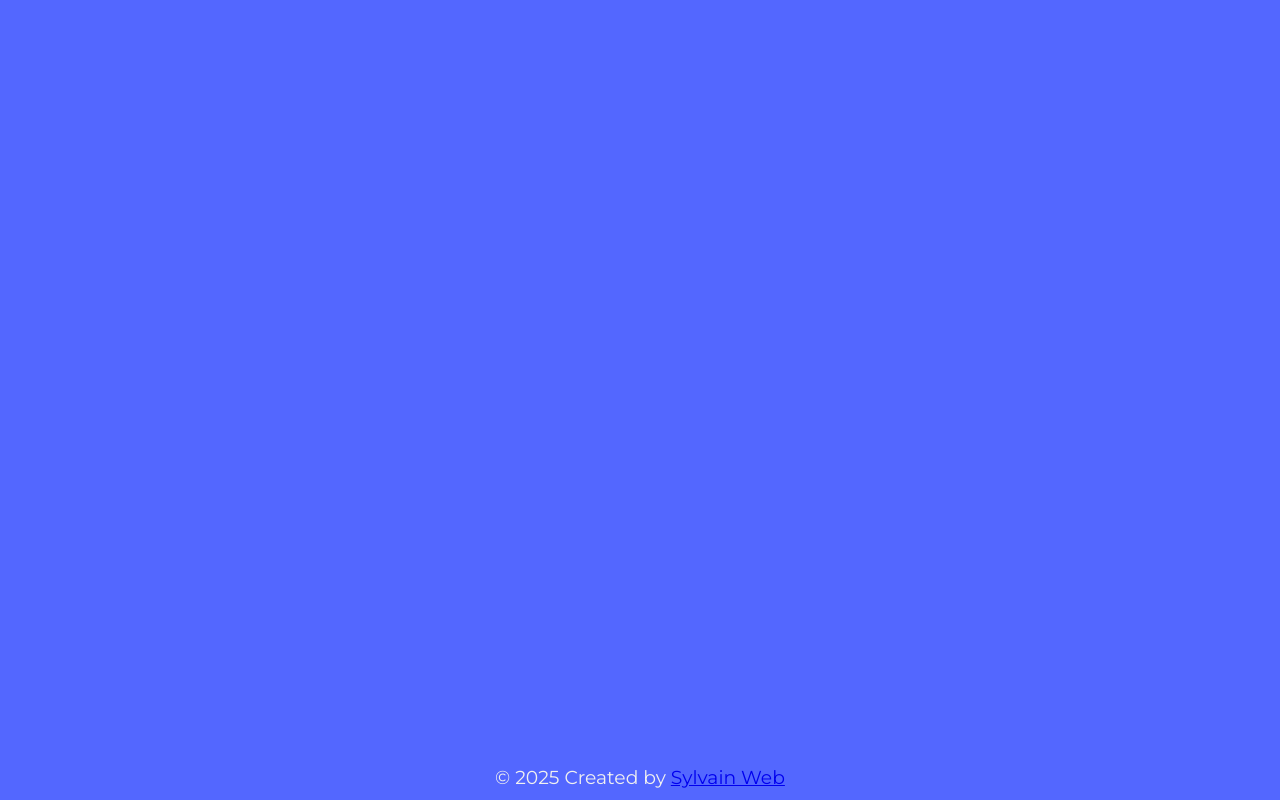
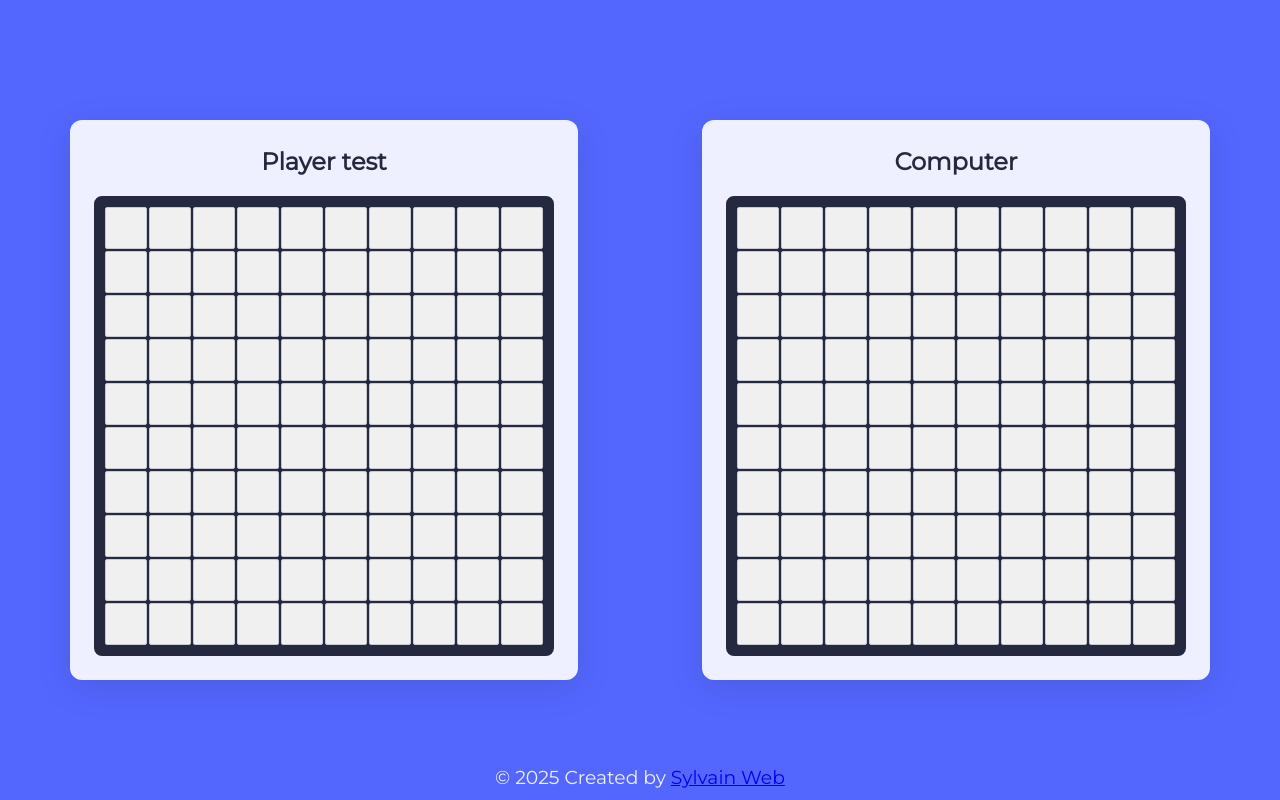
Before and after one commit to SylvainPS78/odin-battleship, a website built with webpack: page src/template.html in a window 1280 px wide. Built offline with nearby package versions, Linux system fonts and the light colour scheme; files whose address does not match are found by name.

Commit message:
FEAT Add basic GUI

```diff
--- a/src/index.js
+++ b/src/index.js
@@ -2,7 +2,9 @@ import "./styles.css";
 import Ship from "./js/ship.js";
 import Gameboard from "./js/gameBoard.js";
 import player from "./js/player.js";
+import { displayGameBoards } from "./js/DOMmethods.js";
 
-let newGameboard = new Gameboard();
+let player1 = new player("Player test", "real");
+let player2 = new player("Computer", "computer");
 
-newGameboard.initializeBoard();
+displayGameBoards(player1, player2);
--- /dev/null
+++ b/src/js/DOMmethods.js
@@ -0,0 +1,63 @@
+function displayGameBoards(player1, player2) {
+  const main = document.querySelector("main");
+
+  const gameContainer = document.createElement("div");
+  gameContainer.className = "game-container";
+
+  const player1Section = createPlayerSection(player1, "player1");
+  const player2Section = createPlayerSection(player2, "player2");
+
+  gameContainer.appendChild(player1Section);
+  gameContainer.appendChild(player2Section);
+
+  main.innerHTML = "";
+  main.appendChild(gameContainer);
+}
+
+function createPlayerSection(player, playerId) {
+  const section = document.createElement("section");
+  section.className = "player-section";
+  section.id = playerId;
+
+  const title = document.createElement("h2");
+  title.className = "player-title";
+  title.textContent = player.name;
+
+  const boardContainer = document.createElement("div");
+  boardContainer.className = "board-container";
+
+  const board = document.createElement("div");
+  board.className = "game-board";
+  board.id = `board-${playerId}`;
+
+  for (let row = 0; row < 10; row++) {
+    for (let col = 0; col < 10; col++) {
+      const square = document.createElement("div");
+      square.className = "board-square";
+      square.dataset.row = row;
+      square.dataset.col = col;
+      square.dataset.player = playerId;
+
+      square.addEventListener("click", handleSquareClick);
+
+      board.appendChild(square);
+    }
+  }
+
+  boardContainer.appendChild(board);
+  section.appendChild(title);
+  section.appendChild(boardContainer);
+
+  return section;
+}
+
+function handleSquareClick(event) {
+  const square = event.target;
+  const row = parseInt(square.dataset.row);
+  const col = parseInt(square.dataset.col);
+  const player = square.dataset.player;
+
+  console.log(`Case cliquée: ${player} - Ligne ${row}, Colonne ${col}`);
+}
+
+export { displayGameBoards };
--- a/src/styles.scss
+++ b/src/styles.scss
@@ -116,7 +116,6 @@ select {
 // Footer
 // ==============================================
 footer {
-  // ADD TO TEMPLATE !
   color: $light-grey;
   text-align: center;
   position: fixed;
@@ -126,3 +125,109 @@ footer {
   font-family: $font-body;
   font-size: $font-size-small;
 }
+
+// ==============================================
+// Game Boards
+// ==============================================
+.game-container {
+  display: flex;
+  justify-content: space-around;
+  align-items: center;
+  padding: $spacing-md;
+  gap: 3rem;
+  min-height: 100vh;
+  flex-wrap: wrap;
+}
+
+.player-section {
+  display: flex;
+  flex-direction: column;
+  align-items: center;
+  background-color: rgba($white, 0.9);
+  border-radius: 12px;
+  padding: 1.5rem;
+  box-shadow: 0 8px 32px rgba($dark-grey, 0.15);
+  transition: transform 0.3s ease;
+}
+
+.player-title {
+  font-family: $font-body;
+  color: $dark-grey;
+  font-size: 1.5rem;
+  font-weight: 700;
+  margin-bottom: $spacing-sm;
+  text-align: center;
+}
+
+.board-container {
+  display: flex;
+  flex-direction: column;
+  align-items: center;
+}
+
+.game-board {
+  display: grid;
+  grid-template-columns: repeat(10, 1fr);
+  grid-template-rows: repeat(10, 1fr);
+  gap: 2px;
+  background-color: $dark-grey;
+  border: 3px solid $dark-grey;
+  border-radius: 8px;
+  padding: 8px;
+}
+
+.board-square {
+  width: 42px;
+  height: 42px;
+  background-color: $light-grey;
+  border: 1px solid lighten($medium-grey, 20%);
+  cursor: pointer;
+  display: flex;
+  align-items: center;
+  justify-content: center;
+  transition: all 0.2s ease;
+  border-radius: 2px;
+
+  &:hover {
+    background-color: $primary-blue;
+    transform: scale(1.1);
+    box-shadow: 0 2px 8px rgba($primary-blue, 0.4);
+  }
+
+  &.ship {
+    background-color: $dark-grey;
+  }
+
+  &.hit {
+    background-color: $light-accent-red;
+  }
+
+  &.miss {
+    background-color: lighten($primary-blue, 15%);
+  }
+
+  &.sunk {
+    background-color: $accent-red;
+  }
+}
+
+// ==============================================
+// Responsive Design
+// ==============================================
+@media (max-width: 768px) {
+  .game-container {
+    flex-direction: column;
+    align-items: center;
+    gap: $spacing-md;
+    padding: $spacing-sm;
+  }
+
+  .board-square {
+    width: 36px;
+    height: 36px;
+  }
+
+  .player-title {
+    font-size: 1.3rem;
+  }
+}
```
Also changed, not shown: src/styles.css, 1 other file.
